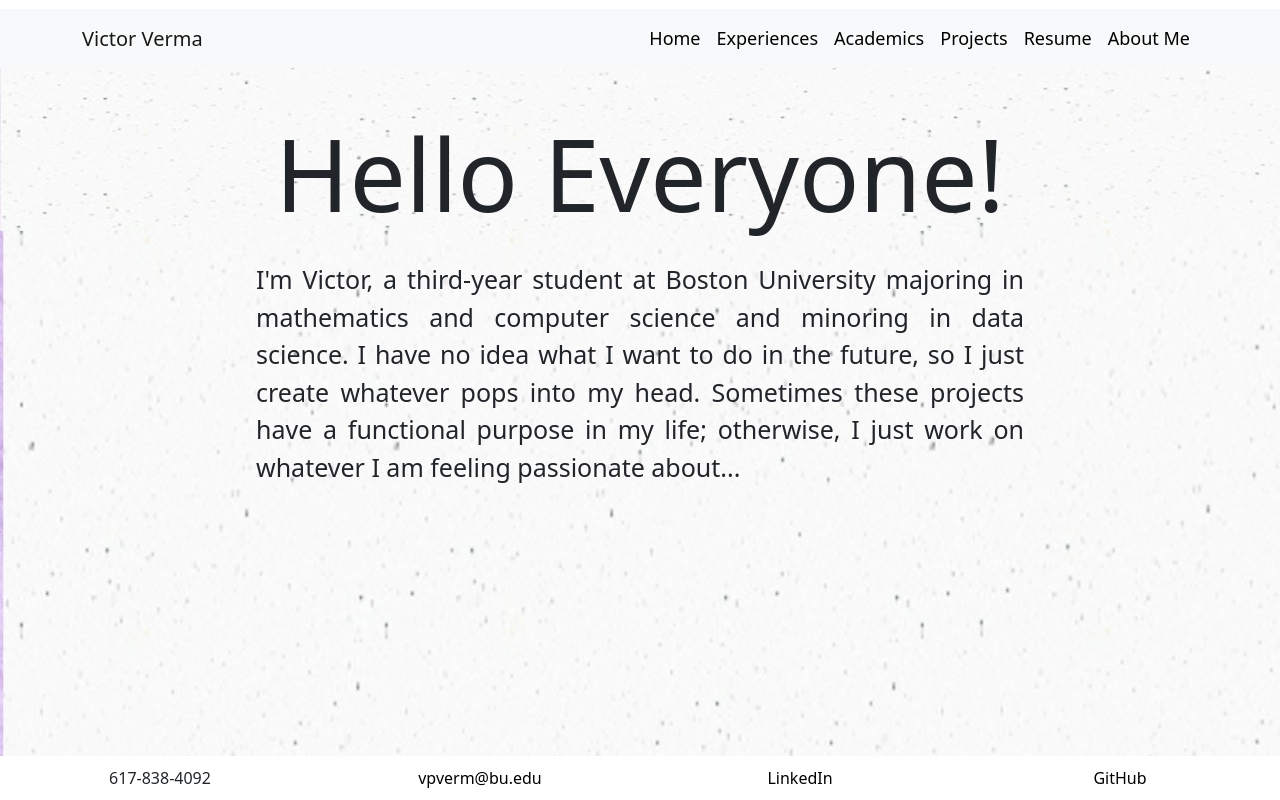
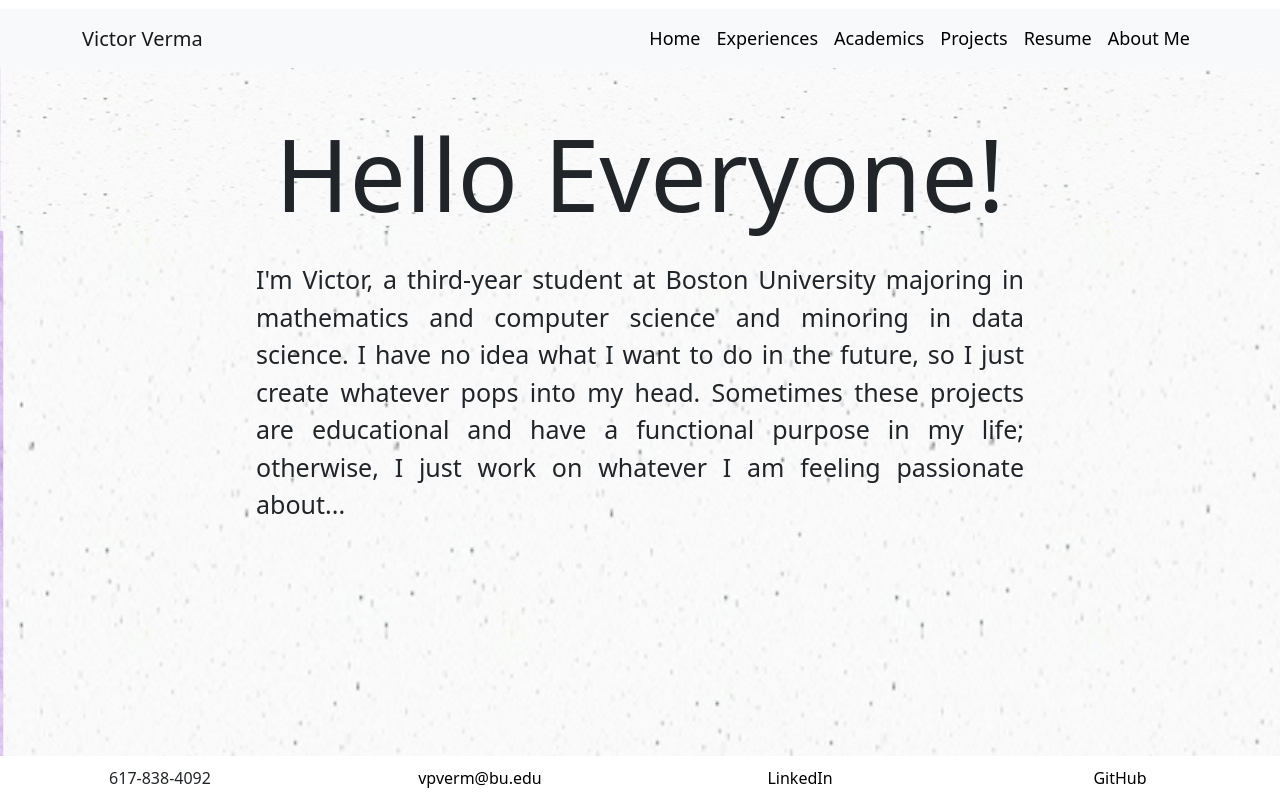
Before and after one commit to victorverma3/Portfolio, a React (Vite) app: page / in a window 1280 px wide. Built offline with nearby package versions, Linux system fonts and the light colour scheme.

Commit message:
updated home text

```diff
--- a/src/pages/home/Home.tsx
+++ b/src/pages/home/Home.tsx
@@ -12,9 +12,9 @@ const Home = () => {
           I'm Victor, a third-year student at Boston University majoring in
           mathematics and computer science and minoring in data science. I have
           no idea what I want to do in the future, so I just create whatever
-          pops into my head. Sometimes these projects have a functional purpose
-          in my life; otherwise, I just work on whatever I am feeling passionate
-          about...
+          pops into my head. Sometimes these projects are educational and have a
+          functional purpose in my life; otherwise, I just work on whatever I am
+          feeling passionate about...
         </p>
       </div>
       <div className="bottom">
```
